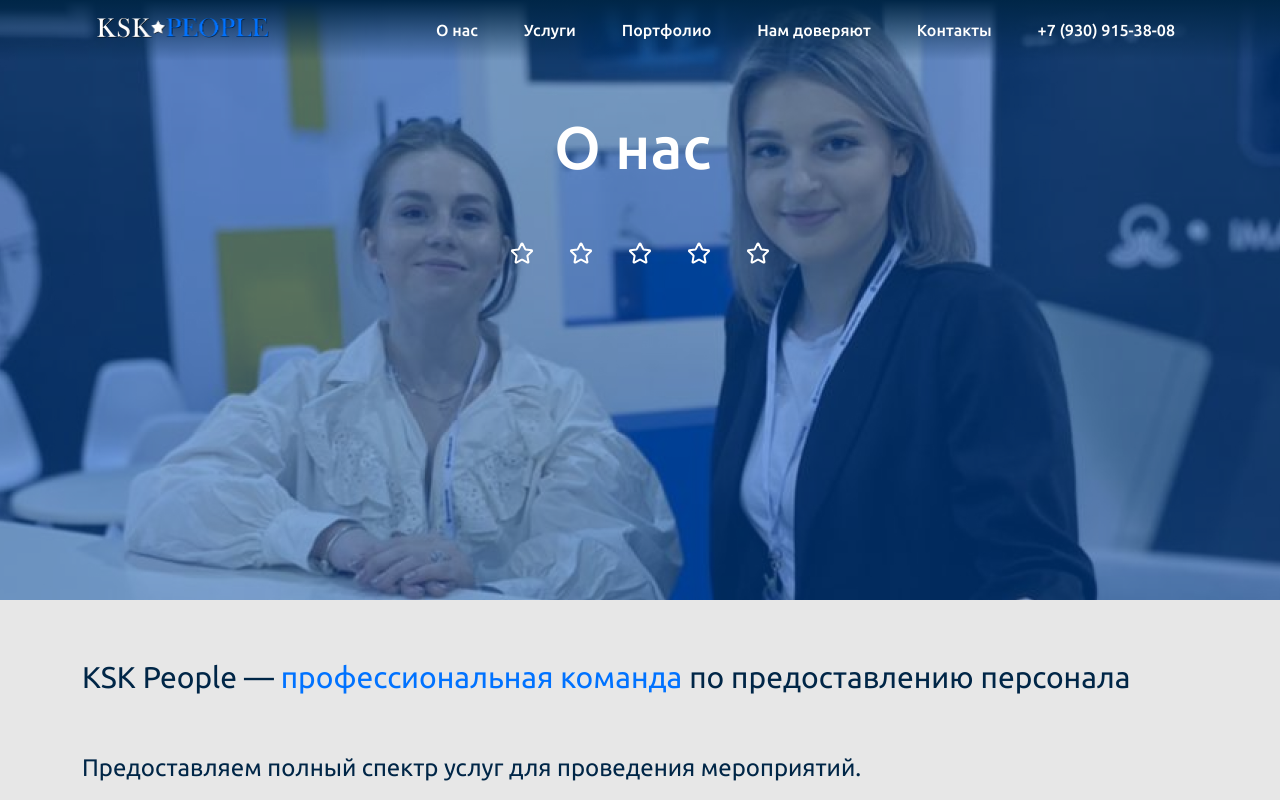
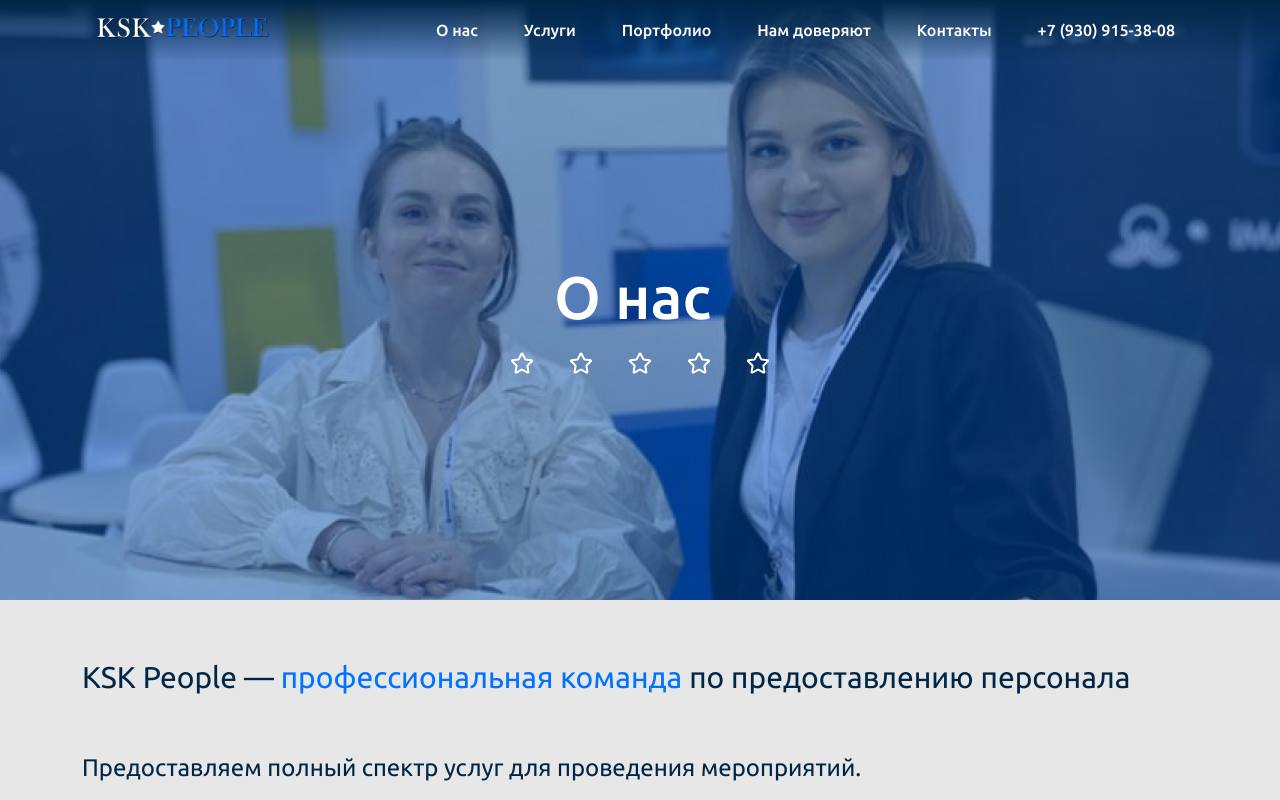
Before and after one commit to tayru/ksk-react, a React (Create React App) app: page /about in a window 1280 px wide. Shown: the top 800 px of the page. Built offline with nearby package versions, Linux system fonts and the light colour scheme.

Commit message:
правки

```diff
--- a/src/index.css
+++ b/src/index.css
@@ -213,7 +213,7 @@ body {
 }
 
 .main-block__container {
-  padding: 112px 0px 248px 0px;
+  padding: 112px 0px 160px 0px;
   position: relative;
   z-index: 2;
   min-height: 600px;
@@ -246,6 +246,7 @@ body {
   color: var(--white);
   max-width: 172px;
   margin: auto;
+  margin-top: 150px;
 }
 
 .page3__title {
@@ -490,8 +491,7 @@ body {
   overflow: hidden;
   border-radius: 15px;
   box-shadow: 0px 6px 20px rgba(0, 38, 71, 0.5);
-  margin-top: 30px;
-	margin-bottom: 35px;
+  margin: 30px auto 35px;
 }
 
 .service:hover .service__text  {
@@ -678,7 +678,7 @@ body {
 .divider {
   display: flex;
   justify-content: center;
-  margin-top: 60px;;
+  margin-top: 20px;;
 }
 
 
--- a/src/pages/main.jsx
+++ b/src/pages/main.jsx
@@ -89,7 +89,7 @@ const Main = () => (
                         </div>
 
                         <div className="order__button">
-												<Link to="/contacts"><button type="submit" className="btn btn-default mb-3 button1">Заказать</button></Link>
+												<Link to="/contacts"><button type="submit" className="btn-default mb-3 button1">Заказать</button></Link>
                         </div>
 
                     </div>
```
